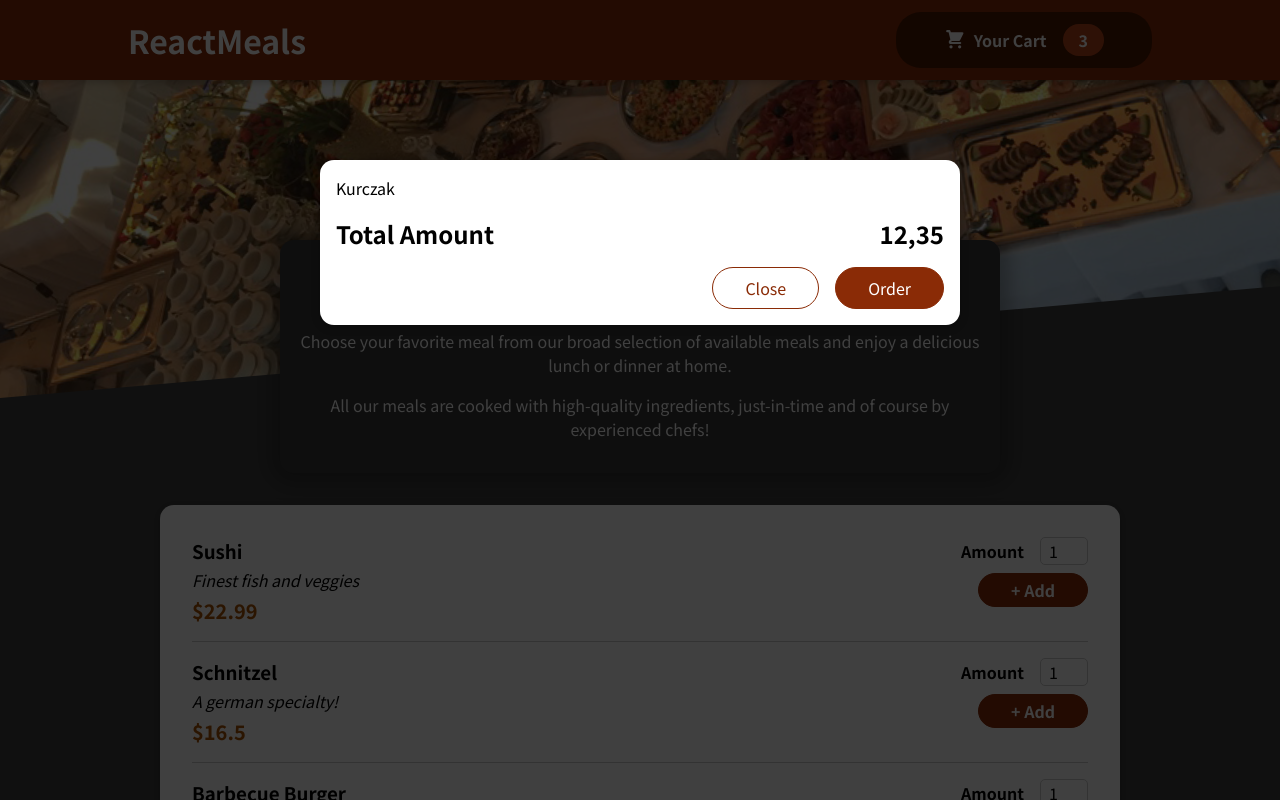
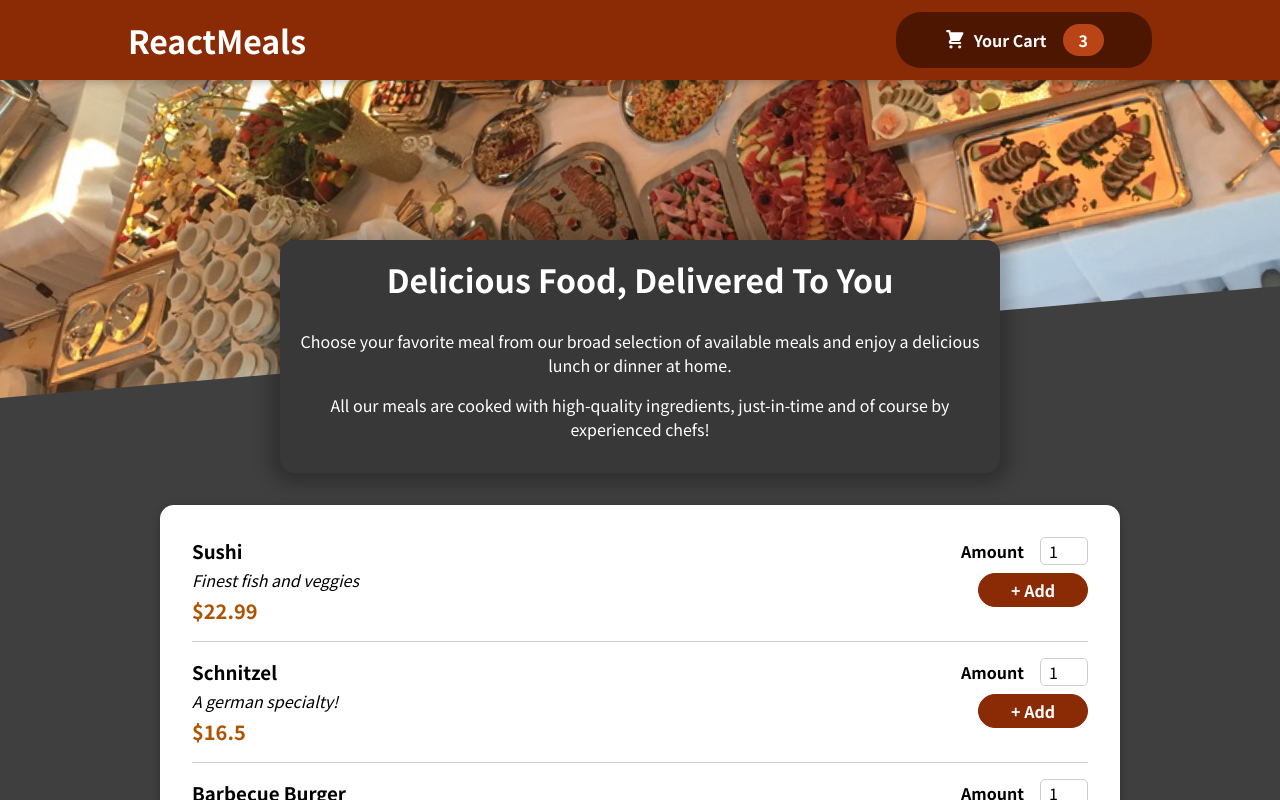
Before and after one commit to KunegundaKosek/Food-React, a React (Create React App) app: page / in a window 1280 px wide. Shown: the top 800 px of the page. Built offline with nearby package versions, Linux system fonts and the light colour scheme.

Commit message:
Managing Cart & Modal State

```diff
--- a/src/App.js
+++ b/src/App.js
@@ -1,13 +1,27 @@
-import React, { Fragment } from "react";
+import React, { Fragment, useState } from "react";
 import Cart from "./components/Cart/Cart";
 import Header from "./components/Layout/Header";
 import Meals from "./components/Meals/Meals";
 
 function App() {
+
+    const [cartIsShown, setCartIsShown] = useState(false);
+
+    const showCartHandler = () => {
+        setCartIsShown(true);
+        console.log(123)
+    };
+
+    const hideCartHandler = () => {
+        setCartIsShown(false);
+    }
+
     return (
         <Fragment>
-      <Cart />
-      <Header />
+
+            {cartIsShown && <Cart onClose={hideCartHandler} />}
+
+            <Header onShowCart={showCartHandler} />
             <main>
                 <Meals />
             </main>
--- a/src/components/Cart/Cart.js
+++ b/src/components/Cart/Cart.js
@@ -15,7 +15,7 @@
 
 
     return (
-        <Modal>
+        <Modal onClose={props.onClose}>
             {cartItems}
 
             <div className={classes.total}>
@@ -24,7 +24,7 @@
             </div>
 
             <div className={classes.actions}>
-                <button className={classes['button--alt']}>Close</button>
+                <button onClick={props.onClose} className={classes['button--alt']}>Close</button>
                 <button className={classes.button}>Order</button>
             </div>
         </Modal>
--- a/src/components/Cart/Modal.js
+++ b/src/components/Cart/Modal.js
@@ -2,10 +2,10 @@
 import ReactDOM from 'react-dom';
 import classes from './Modal.module.css';
 
-const Backdrop = () => {
+const Backdrop = (props) => {
 
     return (
-        <div className={classes.backdrop}></div>
+        <div className={classes.backdrop} onClick={props.onClose}></div>
     );
 };
 
@@ -22,7 +22,7 @@
 const Modal = (props) => {
     return (
         <Fragment>
-            {ReactDOM.createPortal(<Backdrop />, portalElement)}
+            {ReactDOM.createPortal(<Backdrop onClose={props.onClose} />, portalElement)}
             {ReactDOM.createPortal(<ModalOverlay>{props.children}</ModalOverlay>, portalElement)}
         </Fragment>
     );
--- a/src/components/Layout/Header.js
+++ b/src/components/Layout/Header.js
@@ -3,12 +3,12 @@
 import mealsImage from '../../assets/meals.jpg';
 import HeaderCartButton from './HeaderCartButton';
 
-const Header = () => {
+const Header = (props) => {
     return (
         <>
             <header className={classes.header}>
                 <h1>ReactMeals</h1>
-              <HeaderCartButton />
+                <HeaderCartButton onClick={props.onShowCart} />
             </header>
 
             <div className={classes['main-image']}>
--- a/src/components/Layout/HeaderCartButton.js
+++ b/src/components/Layout/HeaderCartButton.js
@@ -2,9 +2,9 @@
 import CartIcon from '../Cart/CartIcon';
 import classes from './HeaderCartButton.module.css';
 
-const HeaderCartButton = () => {
+const HeaderCartButton = (props) => {
       return (
-      <button className={classes.button}>
+            <button onClick={props.onClick} className={classes.button}>
                   <span className={classes.icon}>
                         <CartIcon />
                   </span>
```
Also changed, not shown: src/components/Layout/Header.module.css (indentation only). Lines whose indentation alone changed are shown as unchanged.
